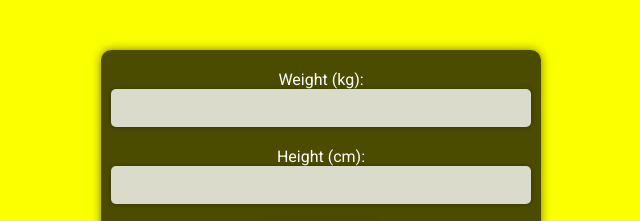
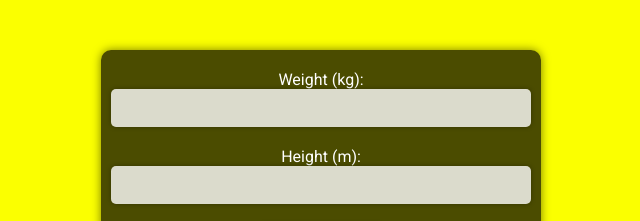
Before and after one commit to shikat-reza/assignment, a plain HTML site: page index.html in a window 1280 px wide. Shown: the top 221 px of the page, 319-959 px from the left. Drawn offline with Linux system fonts and the light colour scheme.

Commit message:
Update index.html

```diff
--- a/index.html
+++ b/index.html
@@ -12,7 +12,7 @@
         <label for="weightInput">Weight (kg):</label>
         <input type="number" id="weightInput">
 
-        <label for="heightInput">Height (cm):</label>
+        <label for="heightInput">Height (m):</label>
         <input type="number" id="heightInput">
 
         <button type="button" id="calculateBtn">Calculate BMI</button>
```
